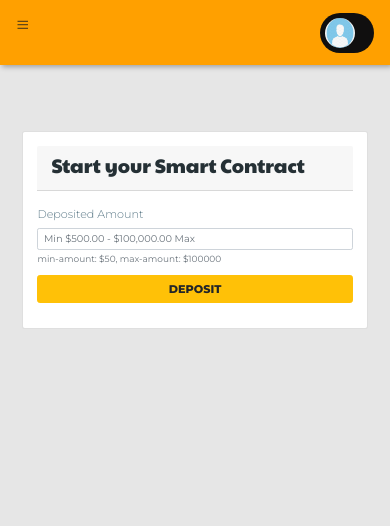
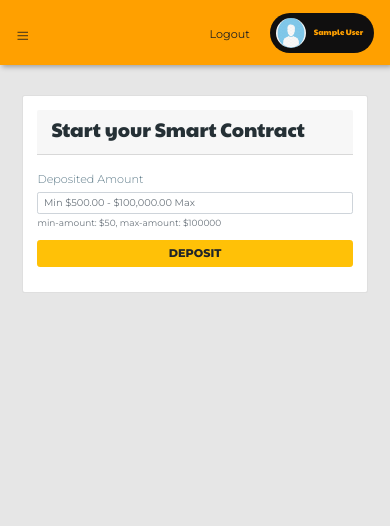
Before and after one commit to dark-codr/encryptfinance, a Django app: page /transactions/~deposit/ in a window 390 px wide. Shown: the top 526 px of the page. Run offline with Django 3.2, Linux system fonts and the light colour scheme; the visitor is signed in with stand-in values (Sample User, id 1); parts of the project's set-up code (start-up, migrations or seed data) failed here and were passed over; some libraries are stand-ins or nearby versions; some web fonts are replaced.

Commit message:
fixed responsive navbar

```diff
--- a/encryptfinance/static/css/project.css
+++ b/encryptfinance/static/css/project.css
@@ -662,23 +662,35 @@ a:hover {
     font-size: 70%; }
   #edit {
     top: -3rem; }
+  #slpls {
+    display: none; }
+  .header-title {
+    margin-top: 1rem; }
   #nav-toggle:checked ~ .main-container {
     margin-left: 160px;
-    width: calc(100% - 160px); }
-  #nav-toggle:checked ~ .main-container header {
-    left: 160px;
-    width: calc(100% - 160px); }
-  #nav-toggle:checked ~ .main-container header .header-title span,
-  .main-container header .header-title span,
-  #nav-toggle:checked ~ .main-container header #r-nav nav,
-  .main-container header #r-nav nav,
-  .user-pill {
-    display: none; }
+    margin-top: 2rem;
+    width: calc(100% - 160px);
+    min-height: calc(100% - 2rem);
+    -webkit-transition: margin-left 300ms;
+    transition: margin-left 300ms; }
+    #nav-toggle:checked ~ .main-container .header {
+      position: fixed;
+      left: 160px;
+      width: calc(100% - 160px);
+      height: 65px; }
+      #nav-toggle:checked ~ .main-container .header .user-pill {
+        margin-top: 0; }
+        #nav-toggle:checked ~ .main-container .header .user-pill h5,
+        #nav-toggle:checked ~ .main-container .header .user-pill h6,
+        #nav-toggle:checked ~ .main-container .header .user-pill small {
+          color: var(--color-heading);
+          margin: 0;
+          line-height: .3; }
   .main-container {
     margin-left: 0;
-    margin-top: 65px;
+    margin-top: 3.4rem;
     width: 100%;
-    min-height: calc(100vh - 67.4px);
+    min-height: calc(100% - 65px);
     -webkit-transition: margin-left 300ms;
     transition: margin-left 300ms; }
     .main-container .header {
@@ -1095,8 +1107,8 @@ a:hover {
             font-size: xx-small; } }
 
 .widget {
-  padding: 12.8px;
-  padding: .8rem; }
+  padding: 0 12.8px;
+  padding: 0 .8rem; }
 
 .kilimanjaro_area {
   position: relative;
--- a/encryptfinance/static/sass/_main_content.scss
+++ b/encryptfinance/static/sass/_main_content.scss
@@ -9,29 +9,48 @@
     top: -3rem;
   }
 
+  #slpls {
+    display: none;
+  }
+
+  .header-title {
+    margin-top: 1rem;
+  }
+
   #nav-toggle:checked~.main-container {
     margin-left: 160px;
+    margin-top: 2rem;
     width: calc(100% - 160px);
-  }
+    min-height: calc(100% - 2rem);
+    transition: margin-left 300ms;
 
-  #nav-toggle:checked~.main-container header {
-    left: 160px;
-    width: calc(100% - 160px);
-  }
 
-  #nav-toggle:checked~.main-container header .header-title span,
-  .main-container header .header-title span,
-  #nav-toggle:checked~.main-container header #r-nav nav,
-  .main-container header #r-nav nav,
-  .user-pill {
-    display: none;
+
+    .header {
+      position: fixed;
+      left: 160px;
+      width: calc(100% - 160px);
+      height: 65px;
+
+      .user-pill {
+        margin-top: 0;
+
+        h5,
+        h6,
+        small {
+          color: var(--color-heading);
+          margin: 0;
+          line-height: .3;
+        }
+      }
+    }
   }
 
   .main-container {
     margin-left: 0;
-    margin-top: 65px;
+    margin-top: 3.4rem;
     width: 100%;
-    min-height: calc(100vh - 67.4px);
+    min-height: calc(100% - 65px);
     transition: margin-left 300ms;
 
     //  Header
@@ -239,7 +258,7 @@
 
 }
 
-@media only screen and (min-width: 500px) and (max-width: 1900px){
+@media only screen and (min-width: 500px) and (max-width: 1900px) {
   #nav-toggle:checked~.main-container {
     margin-left: 270px;
     margin-top: 65px;
@@ -602,5 +621,5 @@
 }
 
 .widget {
-  padding: .8rem;
+  padding: 0 .8rem;
 }
--- a/encryptfinance/templates/app/header.html
+++ b/encryptfinance/templates/app/header.html
@@ -14,13 +14,14 @@
       {% endif %}
 
       {% if request.user.is_authenticated%}
-      <a href="{% url 'users:detail' request.user.username  %}" class="btn btn-login ">Profile</a>
       <a href="{% url 'account_logout' %}" class="btn btn-signup ">Logout</a>
       {% endif %}
     </nav>
     {% if request.user.is_authenticated %}
     <div class="user-wrapper">
+      <a href="{% url 'users:detail' request.user.username  %}">
       <img src="{% if request.user.userprofile.passport %}{{request.user.userprofile.passport.url}}{% else %}{% static 'images/user.png' %}{% endif %}" width="30px" height="30px" alt="{{request.user.get_full_name}} Passport">
+      </a>
       <div class="user-pill">
         <h6>{% if not request.user.get_full_name %}{{request.user.username|capfirst}}{% else %}{{request.user.get_full_name|capfirst}}{% endif %}</h6>
         <!-- <p><small><span><b>PLAN</b></span> {{request.user.plan}}</small></p> -->
```
Also changed, not shown: encryptfinance/static/css/project.min.css.
